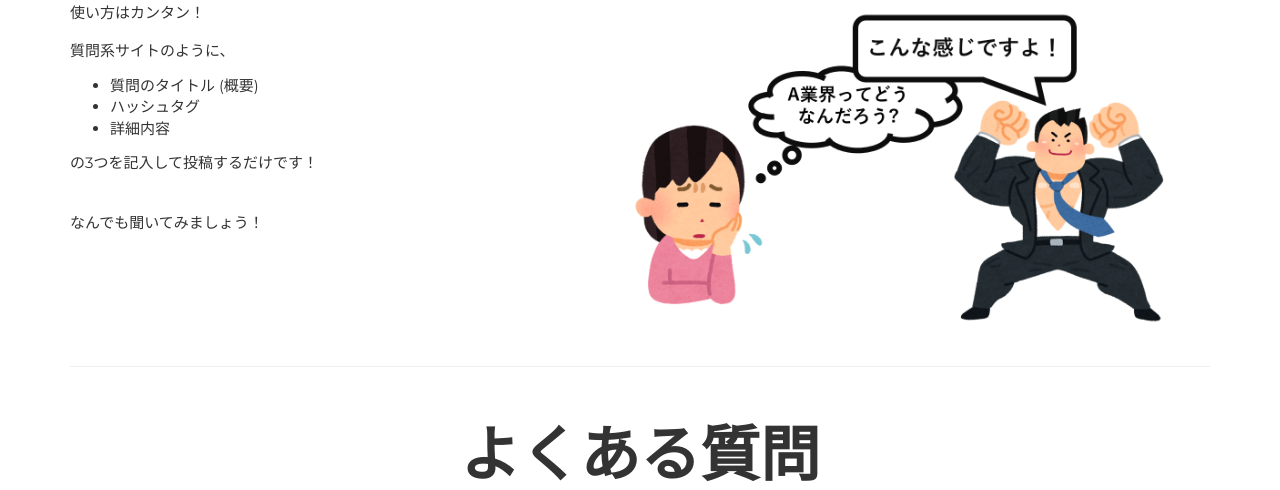
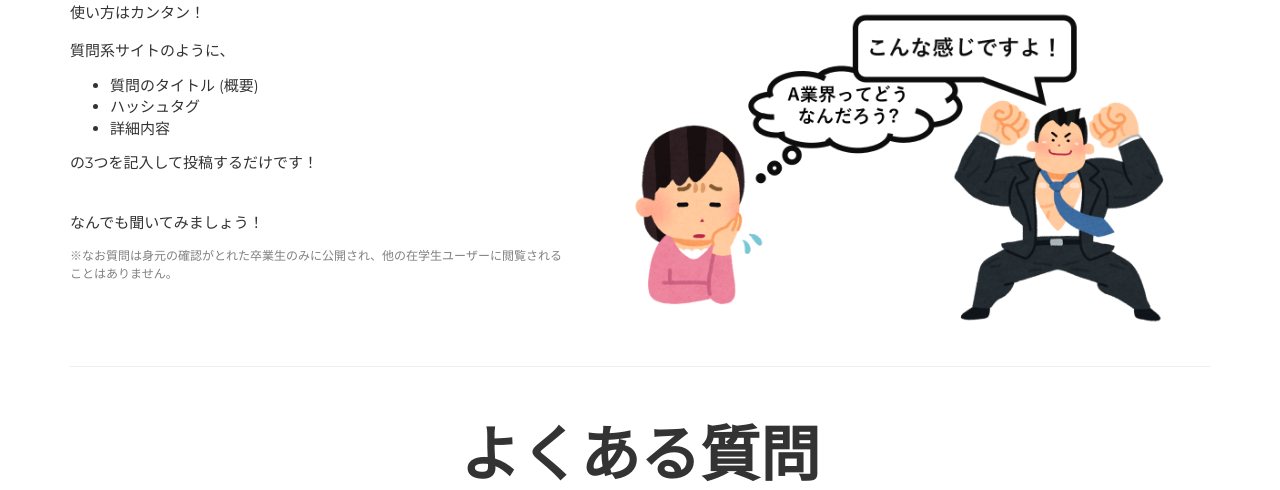
Before and after one commit to SDTakeuchi/kiitePRJCT, a Django app: page / in a window 1280 px wide. Shown: the part 1571-2061 px from the top of the page. Run offline with Django 3.2, Linux system fonts and the light colour scheme; some libraries are stand-ins or nearby versions.

Commit message:
home updated

```diff
--- a/templates/home.html
+++ b/templates/home.html
@@ -60,6 +60,7 @@
 						<p>の3つを記入して投稿するだけです！</p>
 						<br>
 						<p>なんでも聞いてみましょう！</p>
+						<p style="font-size:12px;color:gray;line-height:18px;">※なお質問は身元の確認がとれた卒業生のみに公開され、他の在学生ユーザーに閲覧されることはありません。</p>
 					</div>
 					<div class="imgspace">
 						<img src="{%static 'images/howto.png' %}" alt="image showing how to use">
```
Also changed, not shown: README.md.
